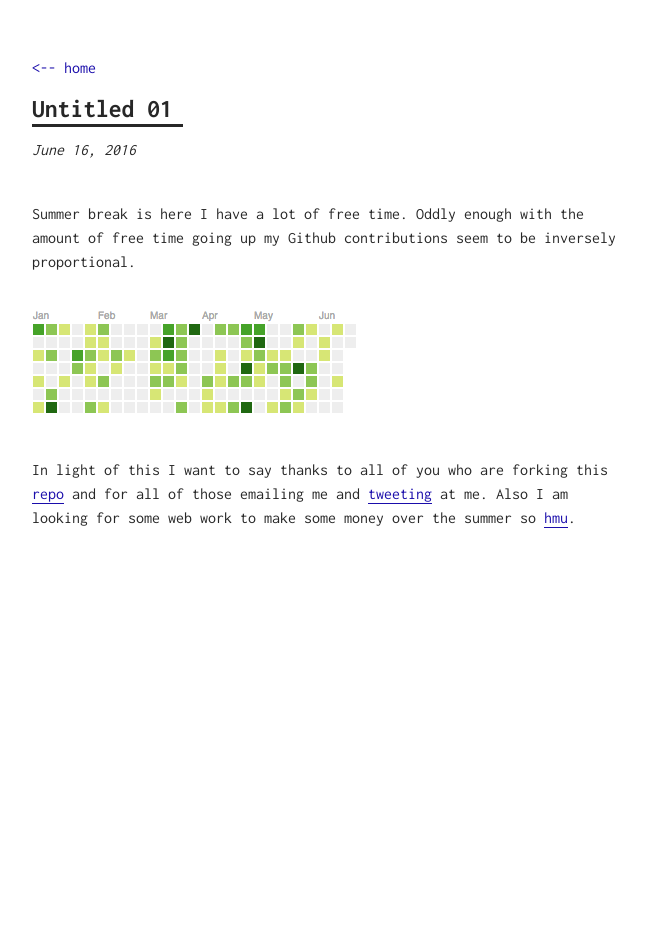
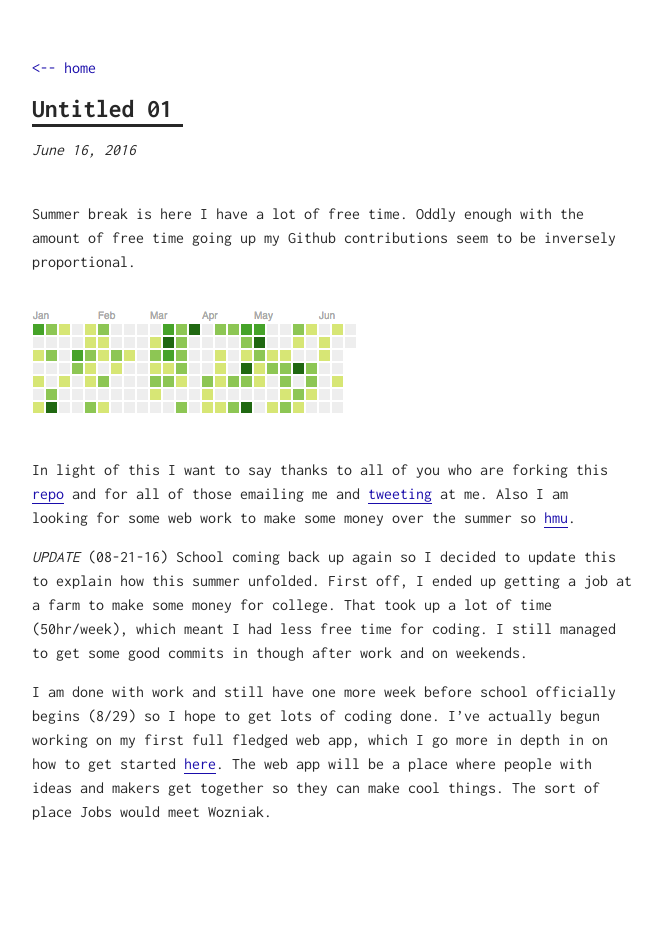
Before and after one commit to maxhumber/maxhumber.com, a Jekyll site: the page built from _posts/2016-06-16-untitled-01.md, in a window 1280 px wide. Shown: the whole page, without its empty margins (308-970 px from the left). Built offline with Jekyll 4.4.1, drawn with Linux system fonts in a browser that asks for light colours; before the commit the page ends 900 px from its top, so only the background shows below that.

Commit message:
post update

```diff
--- a/_posts/2016-06-16-untitled-01.md
+++ b/_posts/2016-06-16-untitled-01.md
@@ -12,3 +12,8 @@ In light of this I want to say thanks to all of you who are forking this [repo](
 those emailing me and [tweeting](https://twitter.com/getmicah) at me. Also I am looking for some web work to make some money over the summer
 so
 [hmu](mailto:micahcowell99@gmail.com).
+
+*UPDATE* (08-21-16)
+School coming back up again so I decided to update this to explain how this summer unfolded. First off, I ended up getting a job at a farm to make some money for college. That took up a lot of time (50hr/week), which meant I had less free time for coding. I still managed to get some good commits in though after work and on weekends.
+
+I am done with work and still have one more week before school officially begins (8/29) so I hope to get lots of coding done. I've actually begun working on my first full fledged web app, which I go more in depth in on how to get started [here](/blog/web-app-in-2016). The web app will be a place where people with ideas and makers get together so they can make cool things. The sort of place Jobs would meet Wozniak.
```
